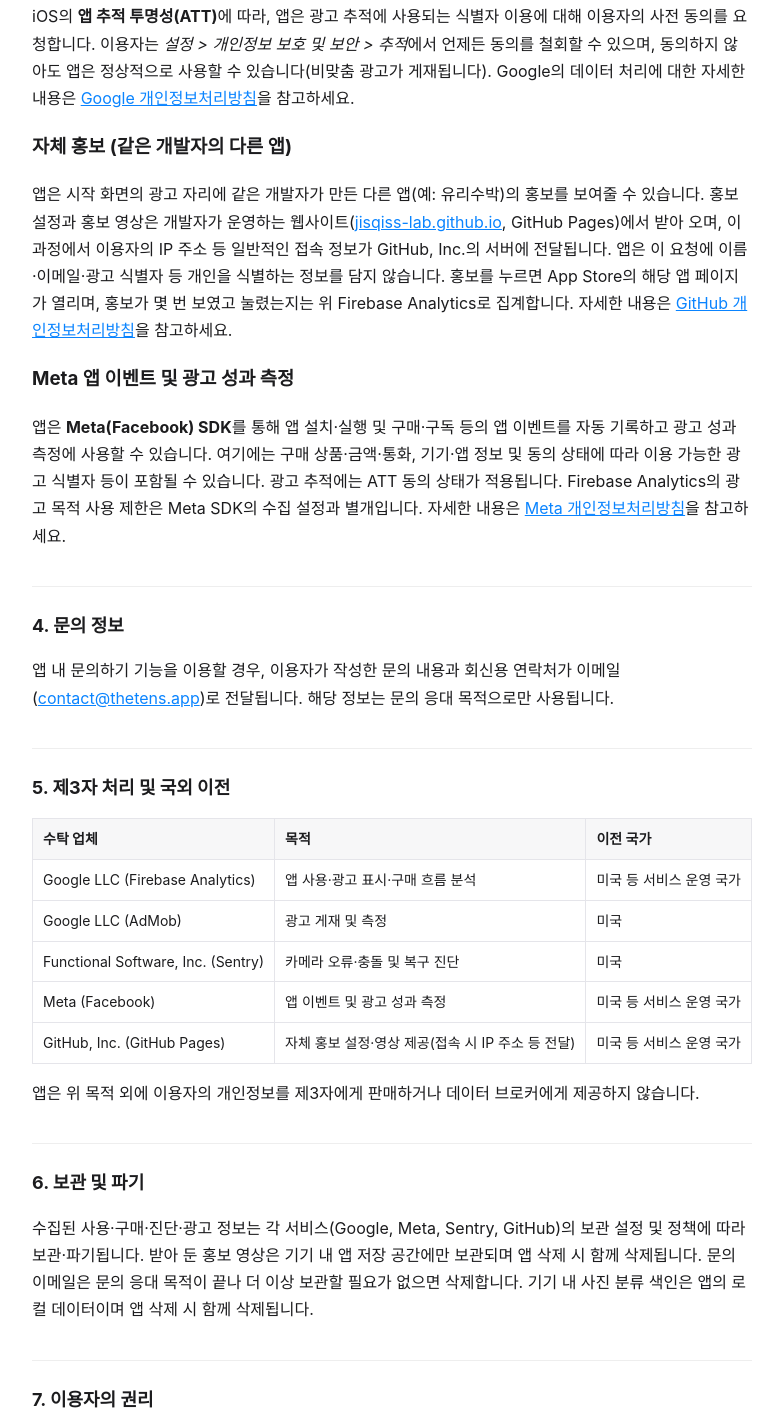
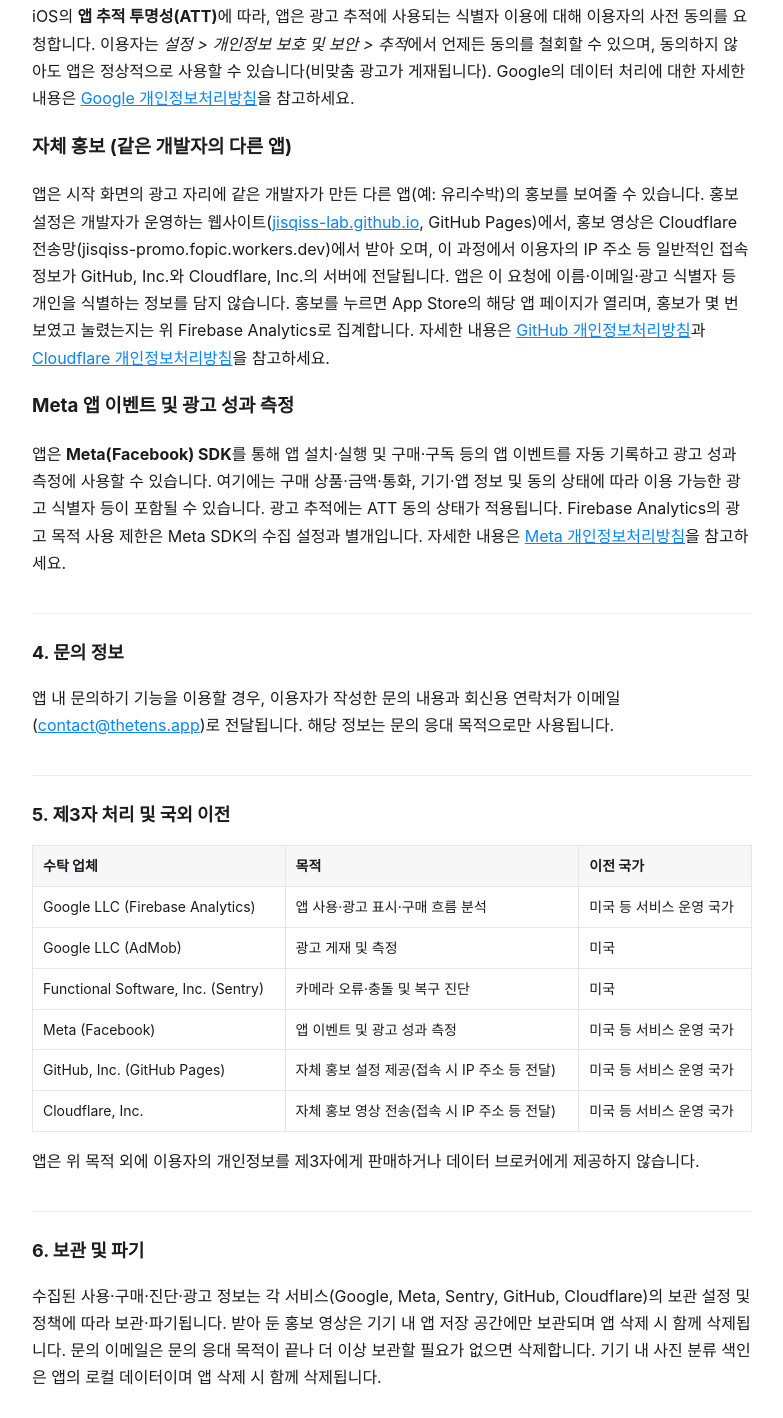
Before and after one commit to jisqiss-lab/jisqiss-lab.github.io, a plain HTML site: page privacy.html in a window 1280 px wide. Shown: the part 1526-2944 px from the top of the page, without its empty margins (248-1031 px from the left). Drawn offline with Linux system fonts and the light colour scheme.

Commit message:
docs: The Tens 처리방침 — 홍보 영상 전송 Cloudflare 반영 (#9)
수님 지시로 영상을 Cloudflare CDN 에서 받게 바뀜(2026-11-26).

Co-authored-by: Claude Opus 5.5 <noreply@anthropic.com>

```diff
--- a/privacy.html
+++ b/privacy.html
@@ -53,7 +53,7 @@
 </ul>
 <p>iOS의 <strong>앱 추적 투명성(ATT)</strong>에 따라, 앱은 광고 추적에 사용되는 식별자 이용에 대해 이용자의 사전 동의를 요청합니다. 이용자는 <em>설정 &gt; 개인정보 보호 및 보안 &gt; 추적</em>에서 언제든 동의를 철회할 수 있으며, 동의하지 않아도 앱은 정상적으로 사용할 수 있습니다(비맞춤 광고가 게재됩니다). Google의 데이터 처리에 대한 자세한 내용은 <a href="https://policies.google.com/privacy">Google 개인정보처리방침</a>을 참고하세요.</p>
 <h3>자체 홍보 (같은 개발자의 다른 앱)</h3>
-<p>앱은 시작 화면의 광고 자리에 같은 개발자가 만든 다른 앱(예: 유리수박)의 홍보를 보여줄 수 있습니다. 홍보 설정과 홍보 영상은 개발자가 운영하는 웹사이트(<a href="https://jisqiss-lab.github.io/">jisqiss-lab.github.io</a>, GitHub Pages)에서 받아 오며, 이 과정에서 이용자의 IP 주소 등 일반적인 접속 정보가 GitHub, Inc.의 서버에 전달됩니다. 앱은 이 요청에 이름·이메일·광고 식별자 등 개인을 식별하는 정보를 담지 않습니다. 홍보를 누르면 App Store의 해당 앱 페이지가 열리며, 홍보가 몇 번 보였고 눌렸는지는 위 Firebase Analytics로 집계합니다. 자세한 내용은 <a href="https://docs.github.com/site-policy/privacy-policies/github-general-privacy-statement">GitHub 개인정보처리방침</a>을 참고하세요.</p>
+<p>앱은 시작 화면의 광고 자리에 같은 개발자가 만든 다른 앱(예: 유리수박)의 홍보를 보여줄 수 있습니다. 홍보 설정은 개발자가 운영하는 웹사이트(<a href="https://jisqiss-lab.github.io/">jisqiss-lab.github.io</a>, GitHub Pages)에서, 홍보 영상은 Cloudflare 전송망(jisqiss-promo.fopic.workers.dev)에서 받아 오며, 이 과정에서 이용자의 IP 주소 등 일반적인 접속 정보가 GitHub, Inc.와 Cloudflare, Inc.의 서버에 전달됩니다. 앱은 이 요청에 이름·이메일·광고 식별자 등 개인을 식별하는 정보를 담지 않습니다. 홍보를 누르면 App Store의 해당 앱 페이지가 열리며, 홍보가 몇 번 보였고 눌렸는지는 위 Firebase Analytics로 집계합니다. 자세한 내용은 <a href="https://docs.github.com/site-policy/privacy-policies/github-general-privacy-statement">GitHub 개인정보처리방침</a>과 <a href="https://www.cloudflare.com/privacypolicy/">Cloudflare 개인정보처리방침</a>을 참고하세요.</p>
 <h3>Meta 앱 이벤트 및 광고 성과 측정</h3>
 <p>앱은 <strong>Meta(Facebook) SDK</strong>를 통해 앱 설치·실행 및 구매·구독 등의 앱 이벤트를 자동 기록하고 광고 성과 측정에 사용할 수 있습니다. 여기에는 구매 상품·금액·통화, 기기·앱 정보 및 동의 상태에 따라 이용 가능한 광고 식별자 등이 포함될 수 있습니다. 광고 추적에는 ATT 동의 상태가 적용됩니다. Firebase Analytics의 광고 목적 사용 제한은 Meta SDK의 수집 설정과 별개입니다. 자세한 내용은 <a href="https://www.facebook.com/privacy/policy/">Meta 개인정보처리방침</a>을 참고하세요.</p>
 
@@ -67,12 +67,13 @@
   <tr><td>Google LLC (AdMob)</td><td>광고 게재 및 측정</td><td>미국</td></tr>
   <tr><td>Functional Software, Inc. (Sentry)</td><td>카메라 오류·충돌 및 복구 진단</td><td>미국</td></tr>
   <tr><td>Meta (Facebook)</td><td>앱 이벤트 및 광고 성과 측정</td><td>미국 등 서비스 운영 국가</td></tr>
-  <tr><td>GitHub, Inc. (GitHub Pages)</td><td>자체 홍보 설정·영상 제공(접속 시 IP 주소 등 전달)</td><td>미국 등 서비스 운영 국가</td></tr>
+  <tr><td>GitHub, Inc. (GitHub Pages)</td><td>자체 홍보 설정 제공(접속 시 IP 주소 등 전달)</td><td>미국 등 서비스 운영 국가</td></tr>
+  <tr><td>Cloudflare, Inc.</td><td>자체 홍보 영상 전송(접속 시 IP 주소 등 전달)</td><td>미국 등 서비스 운영 국가</td></tr>
 </table>
 <p>앱은 위 목적 외에 이용자의 개인정보를 제3자에게 판매하거나 데이터 브로커에게 제공하지 않습니다.</p>
 
 <h2>6. 보관 및 파기</h2>
-<p>수집된 사용·구매·진단·광고 정보는 각 서비스(Google, Meta, Sentry, GitHub)의 보관 설정 및 정책에 따라 보관·파기됩니다. 받아 둔 홍보 영상은 기기 내 앱 저장 공간에만 보관되며 앱 삭제 시 함께 삭제됩니다. 문의 이메일은 문의 응대 목적이 끝나 더 이상 보관할 필요가 없으면 삭제합니다. 기기 내 사진 분류 색인은 앱의 로컬 데이터이며 앱 삭제 시 함께 삭제됩니다.</p>
+<p>수집된 사용·구매·진단·광고 정보는 각 서비스(Google, Meta, Sentry, GitHub, Cloudflare)의 보관 설정 및 정책에 따라 보관·파기됩니다. 받아 둔 홍보 영상은 기기 내 앱 저장 공간에만 보관되며 앱 삭제 시 함께 삭제됩니다. 문의 이메일은 문의 응대 목적이 끝나 더 이상 보관할 필요가 없으면 삭제합니다. 기기 내 사진 분류 색인은 앱의 로컬 데이터이며 앱 삭제 시 함께 삭제됩니다.</p>
 
 <h2>7. 이용자의 권리</h2>
 <ul>
```
